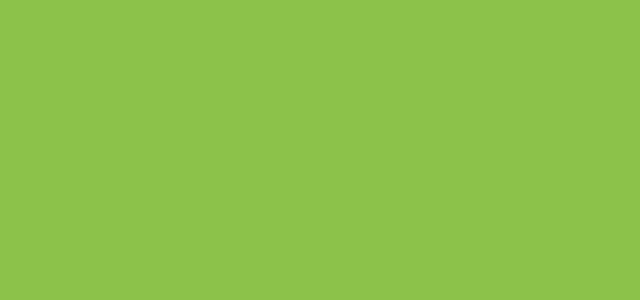
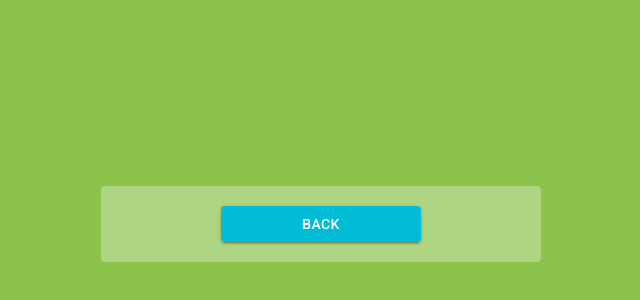
Before and after one commit to WebLabs-AB/MasterChooserApplication, a React (Create React App) app in the folder Frontend/masterfrontend/: page /teacher-page in a window 1280 px wide. Before the commit this address had no page. Shown: the part 176-476 px from the top of the page, without its empty margins (319-959 px from the left). Built offline with nearby package versions, Linux system fonts and the light colour scheme.

Commit message:
Created base for teacher start page

```diff
--- a/Frontend/masterfrontend/src/Main.tsx
+++ b/Frontend/masterfrontend/src/Main.tsx
@@ -1,12 +1,14 @@
 import { Routes, Route } from 'react-router-dom';
 import { LoginPage } from './Screens/LoginPage';
 import { RegistrationPage } from './Screens/RegistrationPage';
+import { StartPageTeacher } from './Screens/StartPageTeacher';
 
 const Main = () => {
     return (
         <Routes>
         <Route path='/' element={<LoginPage/>} />
         <Route path='/register' element={<RegistrationPage/>} />
+        <Route path='/teacher-page' element={<StartPageTeacher/>}/>
     </Routes>
     );
 }
--- a/Frontend/masterfrontend/src/Screens/LoginPage.tsx
+++ b/Frontend/masterfrontend/src/Screens/LoginPage.tsx
@@ -38,6 +38,10 @@ export const LoginPage: React.FC = () => {
     const loginUser = async () => {
         console.log("Login is accepted")
     };
+
+
+    //Temp button for navigating to teacher start page
+    const goToTeacherPage = () => navigate("/teacher-page")
 
 
     return (
@@ -112,6 +116,19 @@ export const LoginPage: React.FC = () => {
                     </Button>
                 </Stack>
             </Paper>
+
+
+            <Button
+                onClick={goToTeacherPage}
+                variant="contained"
+                sx={{'width': '80vw', 'maxWidth': '200px',
+                'backgroundColor': Colors.cyan,
+                ':hover': {backgroundColor: Colors.cyan}}}
+            >
+                Teacher page
+            </Button>
+
+
         </Container>
     );
 }
--- /dev/null
+++ b/Frontend/masterfrontend/src/Screens/StartPageTeacher.tsx
@@ -0,0 +1,41 @@
+import { useEffect, useState } from 'react';
+import {Container, Paper, Button, FormHelperText, Snackbar, Alert, Stack} from '@mui/material';
+import FormControl from '@mui/material/FormControl';
+import InputLabel from '@mui/material/InputLabel';
+import { useQuery, useLazyQuery } from '@apollo/client';
+
+// Own files.
+import { Colors } from '../Assets/Colors';
+import { useNavigate } from 'react-router-dom';
+
+export const StartPageTeacher: React.FC = () => {
+
+    const navigate = useNavigate();
+    const handleGoToMainMenu = () => navigate("/");
+
+    return(
+        <Container
+            sx={{flex: 1, display: 'flex', flexDirection: 'column',
+            alignItems: 'center', justifyContent: 'center', width: '100vw'}}
+        >
+            <Paper
+                elevation={0}
+                sx={{display: 'flex', flexDirection: 'column',
+                    alignItems: 'center', justifyContent: 'center',
+                    width: '85vw', maxWidth: '400px', padding: '20px',
+                    backgroundColor: Colors.transparentWhite}}>
+
+                <Button
+                    onClick={handleGoToMainMenu}
+                    variant="contained"
+                    sx={{'width': '80vw', 'maxWidth': '200px',
+                    'backgroundColor': Colors.cyan,
+                    ':hover': {backgroundColor: Colors.cyan}}}
+                >
+                    Back
+                </Button>
+            </Paper>
+        </Container>
+    );
+
+};
```
Also changed, not shown: 2 other files (tests, documents, lock files or other folders).
